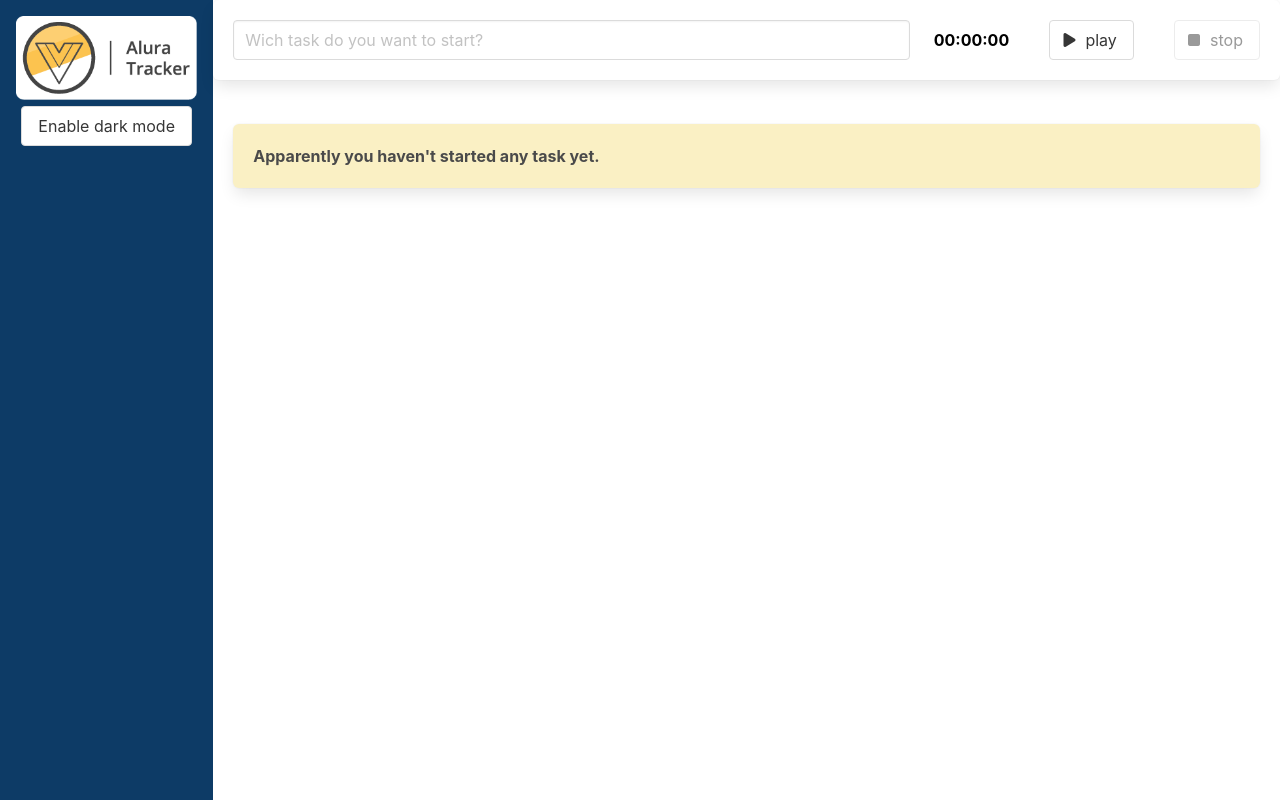
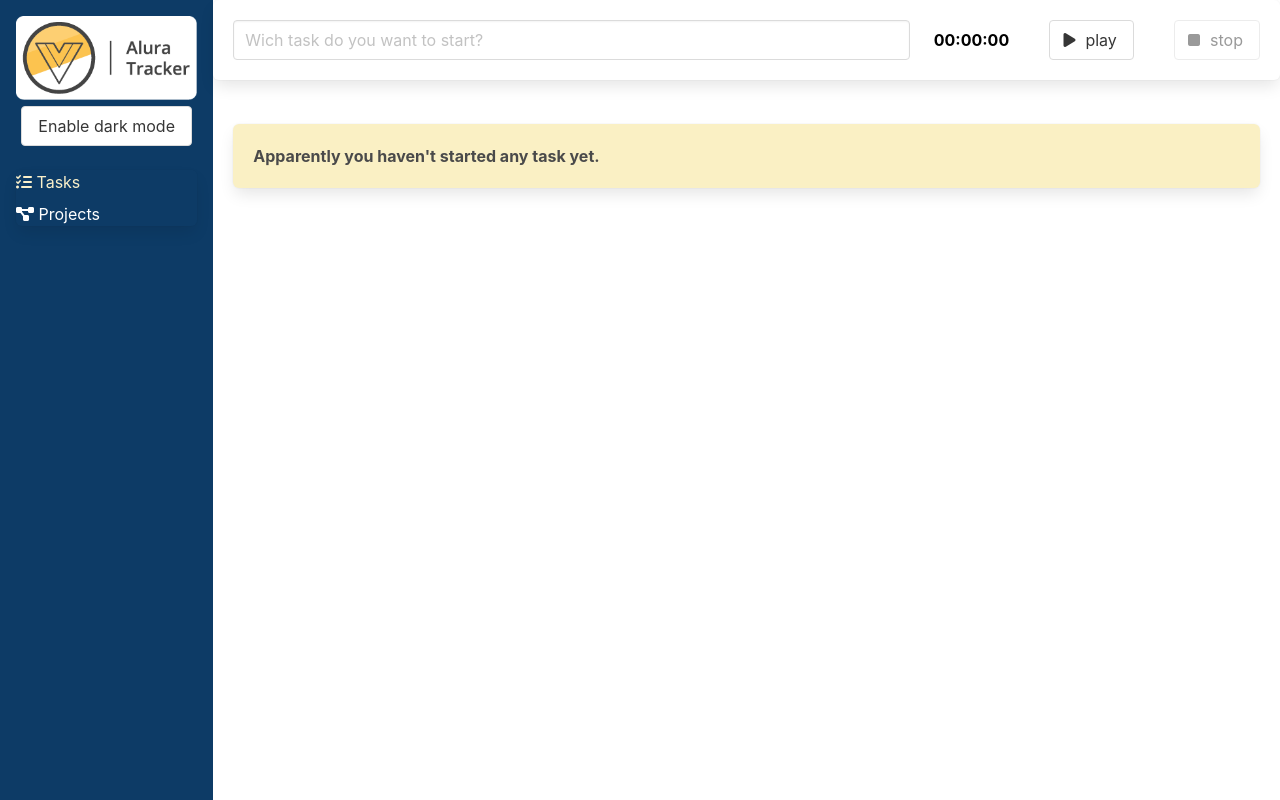
Before and after one commit to victormoraislg/alura-tracker, a Vue app: page /#/ in a window 1280 px wide. Built offline with nearby package versions, Linux system fonts and the light colour scheme.

Commit message:
Starting projects feature

```diff
--- a/src/components/SideBar.vue
+++ b/src/components/SideBar.vue
@@ -6,6 +6,22 @@
     <button class="button" @click="changeThemeColor">
       {{ buttonText }}
     </button>
+    <nav class="panel mt-5">
+      <ul>
+        <li>
+          <RouterLink to="/" class="link">
+            <i class="fas fa-tasks"></i>
+            Tasks
+          </RouterLink>
+        </li>
+        <li>
+          <RouterLink to="/projects" class="link">
+            <i class="fas fa-project-diagram"></i>
+            Projects
+          </RouterLink>
+        </li>
+      </ul>
+    </nav>
   </header>
 </template>
 
@@ -55,4 +71,21 @@
     height: auto;
   }
 }
+
+.panel li {
+  margin: 8px 0;
+  text-align: left;
+}
+
+.link {
+  color: #fff;
+}
+
+.link:hover {
+  color: #FAF0CA;
+}
+
+.link.router-link-active {
+  color: #FAF0CA;
+}
 </style>
--- a/src/router/index.ts
+++ b/src/router/index.ts
@@ -1,12 +1,18 @@
 import { createRouter, createWebHashHistory, RouteRecordRaw } from 'vue-router';
 import TasksView from '../views/Tasks.vue';
+import ProjectsView from '../views/Projects.vue';
 
 const routes: RouteRecordRaw[] = [
   {
     path: '/',
     name: 'Tasks',
     component: TasksView
-  }
+  },
+  {
+    path: '/projects',
+    name: 'Projects',
+    component: ProjectsView
+  },
 ];
 
 const router = createRouter({
--- /dev/null
+++ b/src/views/Projects.vue
@@ -0,0 +1,13 @@
+<template>
+  <h1>Projects list</h1>
+</template>
+
+<script lang="ts">
+import { defineComponent } from 'vue';
+
+
+export default defineComponent({
+  name: 'ProjectsView'
+});
+
+</script>
```
